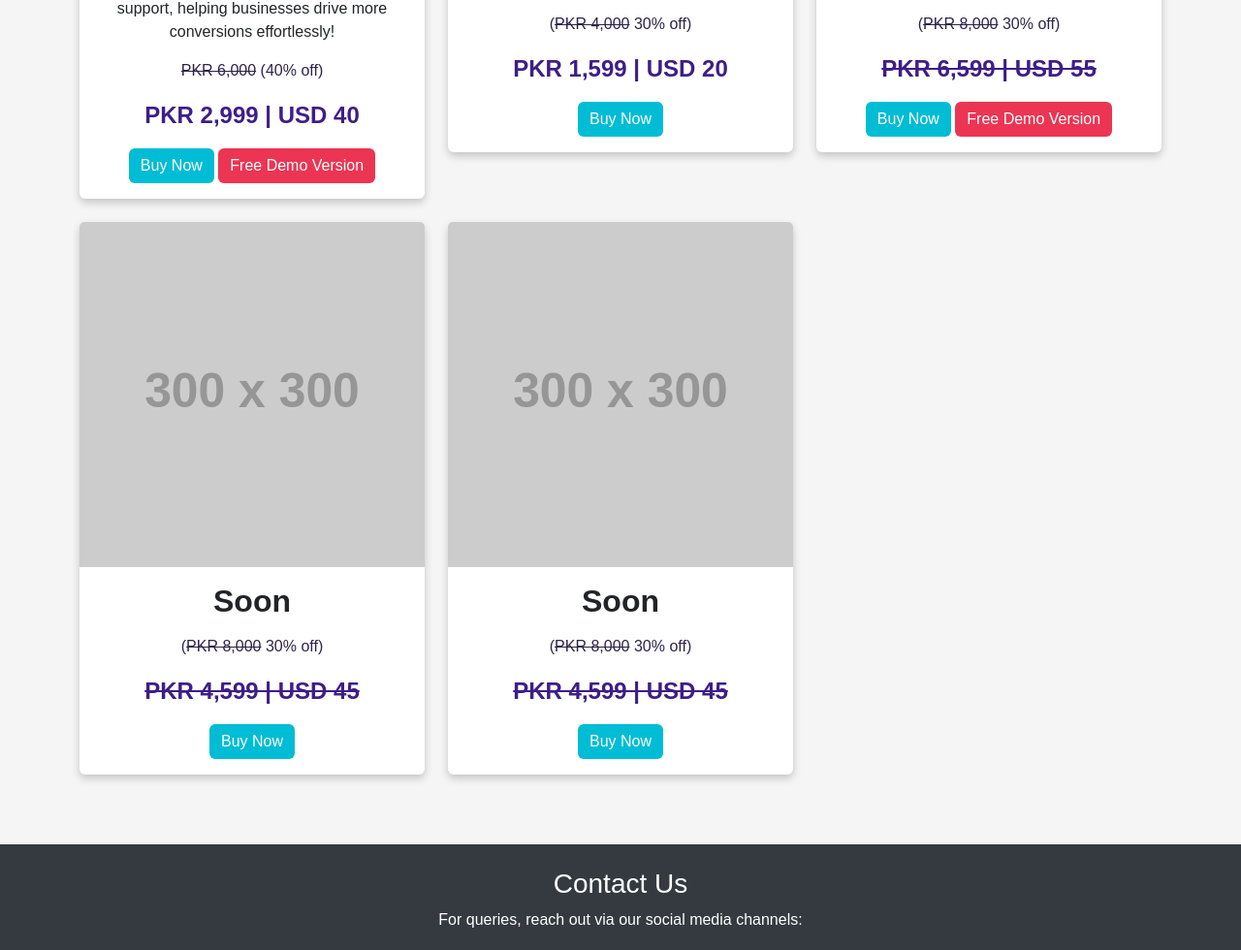
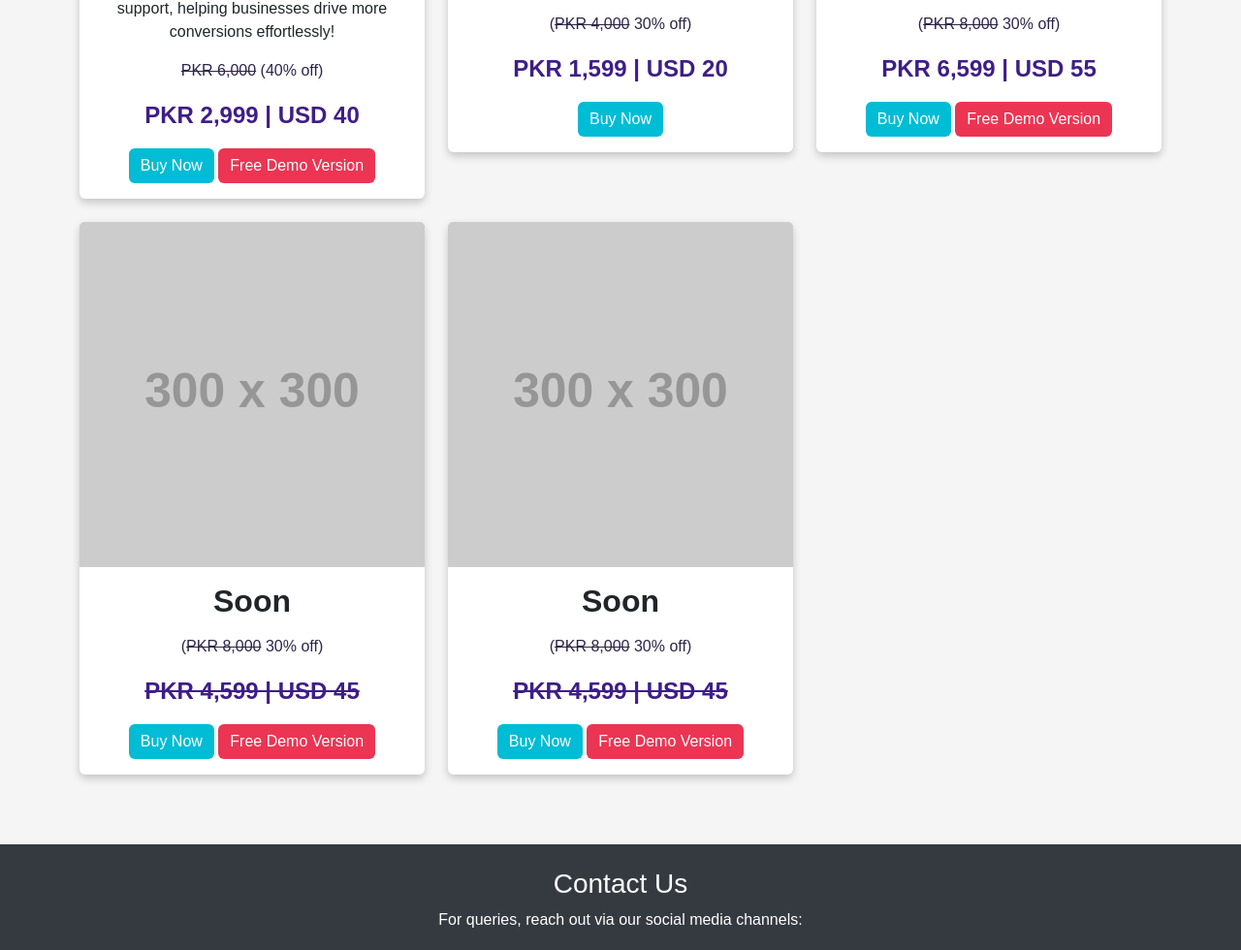
Before and after one commit to MarketingT3ch1/Marketing-T3ch-, a plain HTML site: page index.html in a window 1280 px wide. Shown: the part 1684-2664 px from the top of the page at 97% size. Drawn offline with nearby package versions, Linux system fonts and the light colour scheme; placeholder pictures from the web are drawn by us.

Commit message:
Update index.html

```diff
--- a/index.html
+++ b/index.html
@@ -160,7 +160,7 @@
                         <div class="card-body">
                             <h5 class="card-title">Botmaster</h5>
                             <p>
-                                BotMaster v10.0.1.0 is a powerful WhatsApp marketing software designed to boost business outreach with interactive buttons and automation. Key features include bulk messaging with text, images, videos, and clickable buttons, making customer engagement seamless. The software also supports advanced number filtering, auto-replies, and group data extraction. Its user-friendly interface ensures even non-technical users can manage campaigns effectively. BotMaster is a one-time investment solution with free updates and robust customer support, helping businesses drive more conversions effortlessly!
+ BotMaster v10.0.1.0 is a powerful WhatsApp marketing software designed to boost business outreach with interactive buttons and automation. Key features include bulk messaging with text, images, videos, and clickable buttons, making customer engagement seamless. The software also supports advanced number filtering, auto-replies, and group data extraction. Its user-friendly interface ensures even non-technical users can manage campaigns effectively. BotMaster is a one-time investment solution with free updates and robust customer support, helping businesses drive more conversions effortlessly!
 
                         </p>
                             <p class="discount"><del>PKR 6,000</del> (40% off)</p>
@@ -177,7 +177,7 @@
                         <div class="card-body">
                             <h5 class="card-title">Whatbot plus</h5>
                             <p>
-                                WhatBot Plus v4.6.3.0 is an efficient WhatsApp marketing software that helps grow your business by automating communication. It allows bulk messaging, custom auto-replies, and multimedia responses to engage customers effectively. With features like group contact imports, number filtering, and message scheduling, it simplifies campaigns while reducing effort. The tool is easy to use, supports Windows platforms, and ensures seamless customer interaction, making it ideal for businesses aiming to expand their reach.
+ WhatBot Plus v4.6.3.0 is an efficient WhatsApp marketing software that helps grow your business by automating communication. It allows bulk messaging, custom auto-replies, and multimedia responses to engage customers effectively. With features like group contact imports, number filtering, and message scheduling, it simplifies campaigns while reducing effort. The tool is easy to use, supports Windows platforms, and ensures seamless customer interaction, making it ideal for businesses aiming to expand their reach.
 
                             </p>
                             <p class="discount">(<del>PKR 4,000</del> 30% off)</p>
@@ -193,10 +193,10 @@
                         <div class="card-body">
                             <h5 class="card-title">T3chsender</h5>
                             <p>
-                              T3chsender v4.6.3.0 is an efficient WhatsApp marketing software that helps grow your business by automating communication. It allows bulk messaging, custom auto-replies, and multimedia responses to engage customers effectively. With features like group contact imports, number filtering, and message scheduling, it simplifies campaigns while reducing effort. The tool is easy to use, supports Windows platforms, and ensures seamless customer interaction, making it ideal for businesses aiming to expand their reach.
+T3chsender v4.6.3.0 is an efficient WhatsApp marketing software that helps grow your business by automating communication. It allows bulk messaging, custom auto-replies, and multimedia responses to engage customers effectively. With features like group contact imports, number filtering, and message scheduling, it simplifies campaigns while reducing effort. The tool is easy to use, supports Windows platforms, and ensures seamless customer interaction, making it ideal for businesses aiming to expand their reach.
                             </p>
                             <p class="discount">(<del>PKR 8,000</del> 30% off)</p>
-                            <p class="prs"><del>PKR 6,599 | USD 55 </del></p>
+                            <p class="prs">PKR 6,599 | USD 55 </p>
                             <a href="#contact" class="btn btn-buy">Buy Now</a>
                             <a href="https://www.mediafire.com/file/jntzlh9oklwb5by/T3chsender_Demo_Version.rar/file" class="btn btn-demoversion">Free Demo Version</a>
                         </div>
@@ -214,6 +214,7 @@
                             <p class="discount">(<del>PKR 8,000</del> 30% off)</p>
                             <p class="prs"><del>PKR 4,599 | USD 45</del> </p>
                             <a href="#contact" class="btn btn-buy">Buy Now</a>
+                            <a href="#contact" class="btn btn-demoversion">Free Demo Version</a>
                         </div>
                     </div>
                 </div>
@@ -229,6 +230,7 @@
                             <p class="discount">(<del>PKR 8,000</del> 30% off)</p>
                             <p class="prs"><del>PKR 4,599 | USD 45</del> </p>
                             <a href="#contact" class="btn btn-buy">Buy Now</a>
+                            <a href="#contact" class="btn btn-demoversion">Free Demo Version</a>
                         </div>
                     </div>
                 </div>
```
